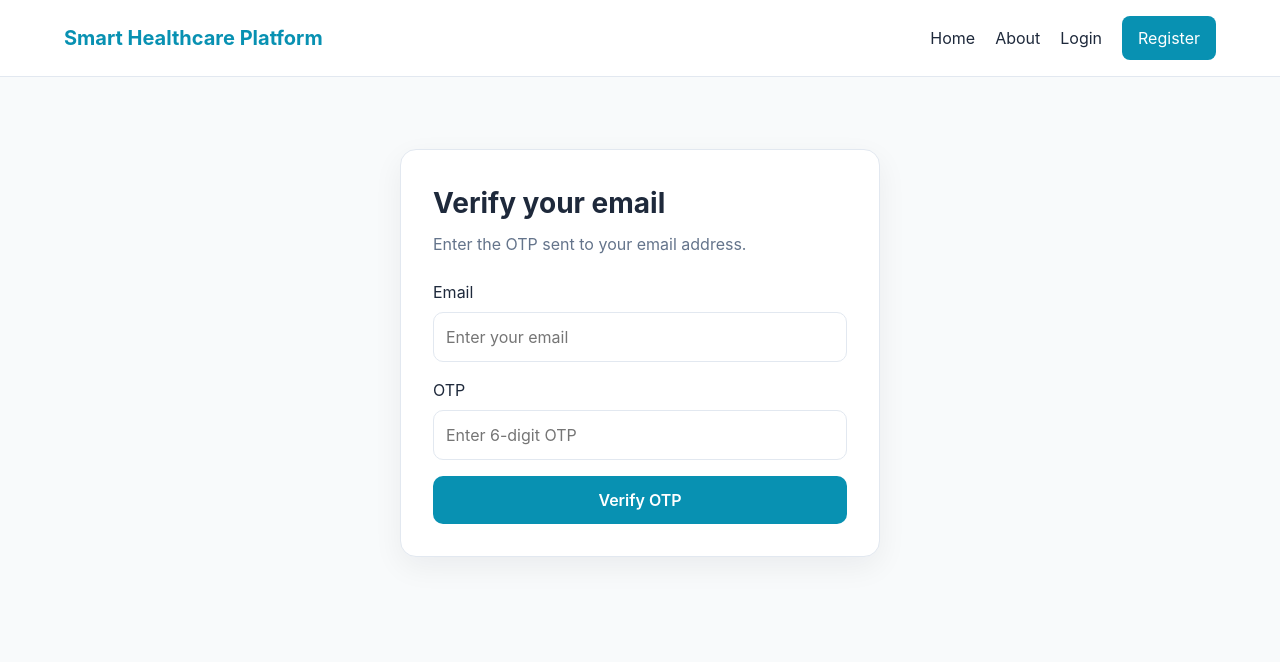
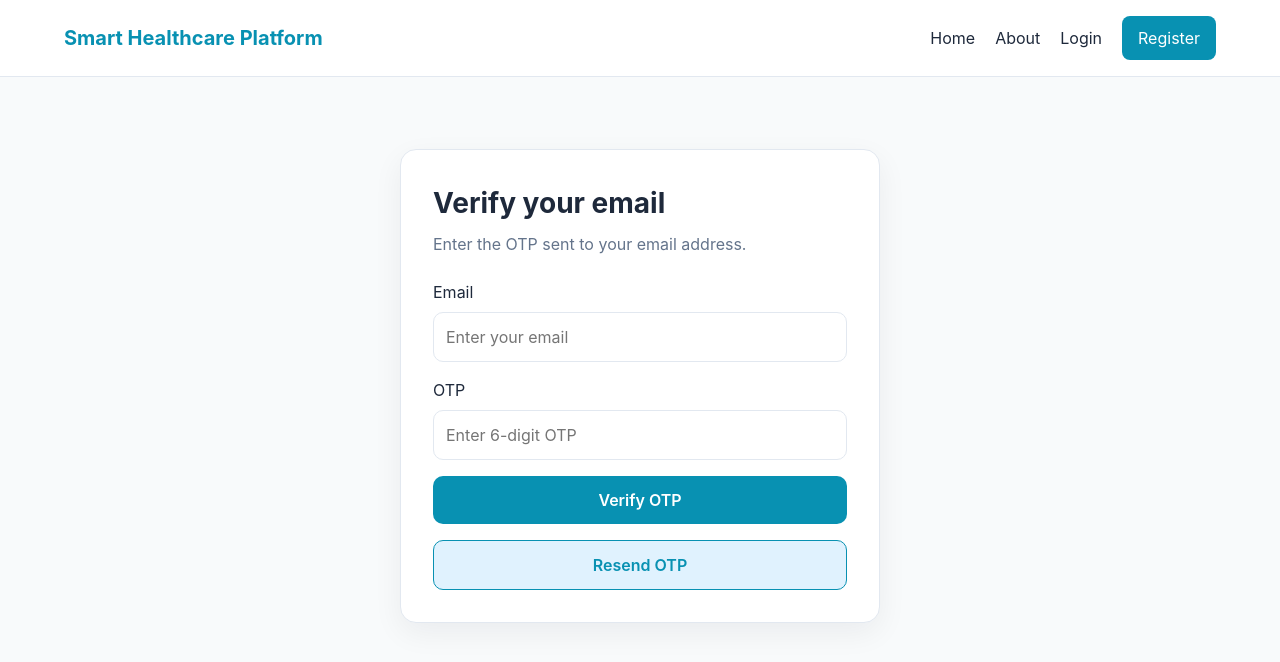
Before and after one commit to Tharsi-Rangan/smart-healthcare-platform, a React app in the folder frontend/: page /verify-otp in a window 1280 px wide. Shown: the top 662 px of the page. Built offline with nearby package versions, Linux system fonts and the light colour scheme; the HTML template or start-up script is replaced by a standard one.

Commit message:
feat: connect auth pages to backend APIs

```diff
--- /dev/null
+++ b/frontend/src/features/auth/authStorage.js
@@ -0,0 +1,18 @@
+export const saveAuthData = ({ token, user }) => {
+  localStorage.setItem("token", token);
+  localStorage.setItem("user", JSON.stringify(user));
+};
+
+export const getToken = () => {
+  return localStorage.getItem("token");
+};
+
+export const getStoredUser = () => {
+  const user = localStorage.getItem("user");
+  return user ? JSON.parse(user) : null;
+};
+
+export const clearAuthData = () => {
+  localStorage.removeItem("token");
+  localStorage.removeItem("user");
+};
--- a/frontend/src/pages/public/ForgotPasswordPage.jsx
+++ b/frontend/src/pages/public/ForgotPasswordPage.jsx
@@ -1,16 +1,43 @@
+import { useState } from "react";
 import AuthCard from "../../components/auth/AuthCard";
+import { forgotPassword } from "../../services/authApi";
 
 function ForgotPasswordPage() {
+  const [email, setEmail] = useState("");
+  const [loading, setLoading] = useState(false);
+  const [errorMessage, setErrorMessage] = useState("");
+  const [successMessage, setSuccessMessage] = useState("");
+
+  const handleSubmit = async (event) => {
+    event.preventDefault();
+    setLoading(true);
+    setErrorMessage("");
+    setSuccessMessage("");
+
+    try {
+      const response = await forgotPassword({ email });
+      setSuccessMessage(response.message || "Password reset email sent successfully");
+    } catch (error) {
+      setErrorMessage(
+        error?.response?.data?.message || "Failed to send reset email"
+      );
+    } finally {
+      setLoading(false);
+    }
+  };
+
   return (
     <AuthCard
       title="Forgot password"
       subtitle="Enter your email to receive a password reset link."
     >
-      <form style={{ display: "grid", gap: "16px" }}>
+      <form onSubmit={handleSubmit} style={{ display: "grid", gap: "16px" }}>
         <div>
           <label style={{ display: "block", marginBottom: "8px" }}>Email</label>
           <input
             type="email"
+            value={email}
+            onChange={(event) => setEmail(event.target.value)}
             placeholder="Enter your email"
             style={{
               width: "100%",
@@ -22,8 +49,17 @@ function ForgotPasswordPage() {
           />
         </div>
 
+        {errorMessage && (
+          <div style={{ color: "#ef4444", fontSize: "14px" }}>{errorMessage}</div>
+        )}
+
+        {successMessage && (
+          <div style={{ color: "#10b981", fontSize: "14px" }}>{successMessage}</div>
+        )}
+
         <button
           type="submit"
+          disabled={loading}
           style={{
             backgroundColor: "#0891b2",
             color: "#ffffff",
@@ -34,7 +70,7 @@ function ForgotPasswordPage() {
             fontWeight: "600",
           }}
         >
-          Send Reset Email
+          {loading ? "Sending..." : "Send Reset Email"}
         </button>
       </form>
     </AuthCard>
--- a/frontend/src/pages/public/LoginPage.jsx
+++ b/frontend/src/pages/public/LoginPage.jsx
@@ -1,16 +1,64 @@
+import { useState } from "react";
+import { useNavigate } from "react-router-dom";
 import AuthCard from "../../components/auth/AuthCard";
+import { loginUser } from "../../services/authApi";
+import { saveAuthData } from "../../features/auth/authStorage";
 
 function LoginPage() {
+  const navigate = useNavigate();
+
+  const [formData, setFormData] = useState({
+    email: "",
+    password: "",
+  });
+  const [loading, setLoading] = useState(false);
+  const [errorMessage, setErrorMessage] = useState("");
+
+  const handleChange = (event) => {
+    setFormData((prev) => ({
+      ...prev,
+      [event.target.name]: event.target.value,
+    }));
+  };
+
+  const handleSubmit = async (event) => {
+    event.preventDefault();
+    setLoading(true);
+    setErrorMessage("");
+
+    try {
+      const response = await loginUser(formData);
+      const { token, user } = response.data;
+
+      saveAuthData({ token, user });
+
+      if (user.role === "patient") {
+        navigate("/patient/dashboard");
+      } else if (user.role === "doctor") {
+        navigate("/doctor/dashboard");
+      } else if (user.role === "admin") {
+        navigate("/admin/dashboard");
+      }
+    } catch (error) {
+      setErrorMessage(error?.response?.data?.message || "Login failed");
+    } finally {
+      setLoading(false);
+    }
+  };
+
   return (
     <AuthCard
       title="Welcome back"
       subtitle="Login to access your healthcare dashboard."
     >
-      <form style={{ display: "grid", gap: "16px" }}>
+      <form onSubmit={handleSubmit} style={{ display: "grid", gap: "16px" }}>
         <div>
           <label style={{ display: "block", marginBottom: "8px" }}>Email</label>
           <input
+            name="email"
             type="email"
+            value={formData.email}
+            onChange={handleChange}
             placeholder="Enter your email"
             style={{
               width: "100%",
@@ -25,7 +73,10 @@ function LoginPage() {
         <div>
           <label style={{ display: "block", marginBottom: "8px" }}>Password</label>
           <input
+            name="password"
             type="password"
+            value={formData.password}
+            onChange={handleChange}
             placeholder="Enter your password"
             style={{
               width: "100%",
@@ -37,8 +88,13 @@ function LoginPage() {
           />
         </div>
 
+        {errorMessage && (
+          <div style={{ color: "#ef4444", fontSize: "14px" }}>{errorMessage}</div>
+        )}
+
         <button
           type="submit"
+          disabled={loading}
           style={{
             backgroundColor: "#0891b2",
             color: "#ffffff",
@@ -49,7 +105,7 @@ function LoginPage() {
             fontWeight: "600",
           }}
         >
-          Login
+          {loading ? "Logging in..." : "Login"}
         </button>
       </form>
     </AuthCard>
--- a/frontend/src/pages/public/RegisterPage.jsx
+++ b/frontend/src/pages/public/RegisterPage.jsx
@@ -1,16 +1,75 @@
+import { useState } from "react";
+import { useNavigate } from "react-router-dom";
 import AuthCard from "../../components/auth/AuthCard";
+import { registerDoctor, registerPatient } from "../../services/authApi";
 
 function RegisterPage() {
+  const navigate = useNavigate();
+
+  const [formData, setFormData] = useState({
+    name: "",
+    email: "",
+    password: "",
+    role: "patient",
+  });
+  const [loading, setLoading] = useState(false);
+  const [errorMessage, setErrorMessage] = useState("");
+  const [successMessage, setSuccessMessage] = useState("");
+
+  const handleChange = (event) => {
+    setFormData((prev) => ({
+      ...prev,
+      [event.target.name]: event.target.value,
+    }));
+  };
+
+  const handleSubmit = async (event) => {
+    event.preventDefault();
+    setLoading(true);
+    setErrorMessage("");
+    setSuccessMessage("");
+
+    try {
+      const payload = {
+        name: formData.name,
+        email: formData.email,
+        password: formData.password,
+      };
+
+      const response =
+        formData.role === "doctor"
+          ? await registerDoctor(payload)
+          : await registerPatient(payload);
+
+      setSuccessMessage(response.message || "Registration successful");
+
+      setTimeout(() => {
+        navigate("/verify-otp", {
+          state: { email: formData.email },
+        });
+      }, 1200);
+    } catch (error) {
+      setErrorMessage(
+        error?.response?.data?.message || "Registration failed"
+      );
+    } finally {
+      setLoading(false);
+    }
+  };
+
   return (
     <AuthCard
       title="Create account"
       subtitle="Register as a patient or doctor to continue."
     >
-      <form style={{ display: "grid", gap: "16px" }}>
+      <form onSubmit={handleSubmit} style={{ display: "grid", gap: "16px" }}>
         <div>
           <label style={{ display: "block", marginBottom: "8px" }}>Full Name</label>
           <input
+            name="name"
             type="text"
+            value={formData.name}
+            onChange={handleChange}
             placeholder="Enter your full name"
             style={{
               width: "100%",
@@ -25,7 +84,10 @@ function RegisterPage() {
         <div>
           <label style={{ display: "block", marginBottom: "8px" }}>Email</label>
           <input
+            name="email"
             type="email"
+            value={formData.email}
+            onChange={handleChange}
             placeholder="Enter your email"
             style={{
               width: "100%",
@@ -40,7 +102,10 @@ function RegisterPage() {
         <div>
           <label style={{ display: "block", marginBottom: "8px" }}>Password</label>
           <input
+            name="password"
             type="password"
+            value={formData.password}
+            onChange={handleChange}
             placeholder="Create a password"
             style={{
               width: "100%",
@@ -55,6 +120,9 @@ function RegisterPage() {
         <div>
           <label style={{ display: "block", marginBottom: "8px" }}>Role</label>
           <select
+            name="role"
+            value={formData.role}
+            onChange={handleChange}
             style={{
               width: "100%",
               padding: "12px",
@@ -68,8 +136,17 @@ function RegisterPage() {
           </select>
         </div>
 
+        {errorMessage && (
+          <div style={{ color: "#ef4444", fontSize: "14px" }}>{errorMessage}</div>
+        )}
+
+        {successMessage && (
+          <div style={{ color: "#10b981", fontSize: "14px" }}>{successMessage}</div>
+        )}
+
         <button
           type="submit"
+          disabled={loading}
           style={{
             backgroundColor: "#0891b2",
             color: "#ffffff",
@@ -80,7 +157,7 @@ function RegisterPage() {
             fontWeight: "600",
           }}
         >
-          Register
+          {loading ? "Registering..." : "Register"}
         </button>
       </form>
     </AuthCard>
--- a/frontend/src/pages/public/ResetPasswordPage.jsx
+++ b/frontend/src/pages/public/ResetPasswordPage.jsx
@@ -1,18 +1,59 @@
+import { useState } from "react";
+import { useSearchParams, useNavigate } from "react-router-dom";
 import AuthCard from "../../components/auth/AuthCard";
+import { resetPassword } from "../../services/authApi";
 
 function ResetPasswordPage() {
+  const [searchParams] = useSearchParams();
+  const navigate = useNavigate();
+
+  const token = searchParams.get("token") || "";
+
+  const [newPassword, setNewPassword] = useState("");
+  const [loading, setLoading] = useState(false);
+  const [errorMessage, setErrorMessage] = useState("");
+  const [successMessage, setSuccessMessage] = useState("");
+
+  const handleSubmit = async (event) => {
+    event.preventDefault();
+    setLoading(true);
+    setErrorMessage("");
+    setSuccessMessage("");
+
+    try {
+      const response = await resetPassword({
+        token,
+        newPassword,
+      });
+
+      setSuccessMessage(response.message || "Password reset successfully");
+
+      setTimeout(() => {
+        navigate("/login");
+      }, 1200);
+    } catch (error) {
+      setErrorMessage(
+        error?.response?.data?.message || "Password reset failed"
+      );
+    } finally {
+      setLoading(false);
+    }
+  };
+
   return (
     <AuthCard
       title="Reset password"
       subtitle="Enter your new password to complete the reset process."
     >
-      <form style={{ display: "grid", gap: "16px" }}>
+      <form onSubmit={handleSubmit} style={{ display: "grid", gap: "16px" }}>
         <div>
           <label style={{ display: "block", marginBottom: "8px" }}>
             New Password
           </label>
           <input
             type="password"
+            value={newPassword}
+            onChange={(event) => setNewPassword(event.target.value)}
             placeholder="Enter your new password"
             style={{
               width: "100%",
@@ -24,8 +65,17 @@ function ResetPasswordPage() {
           />
         </div>
 
+        {errorMessage && (
+          <div style={{ color: "#ef4444", fontSize: "14px" }}>{errorMessage}</div>
+        )}
+
+        {successMessage && (
+          <div style={{ color: "#10b981", fontSize: "14px" }}>{successMessage}</div>
+        )}
+
         <button
           type="submit"
+          disabled={loading}
           style={{
             backgroundColor: "#0891b2",
             color: "#ffffff",
@@ -36,7 +86,7 @@ function ResetPasswordPage() {
             fontWeight: "600",
           }}
         >
-          Reset Password
+          {loading ? "Resetting..." : "Reset Password"}
         </button>
       </form>
     </AuthCard>
--- a/frontend/src/pages/public/VerifyOtpPage.jsx
+++ b/frontend/src/pages/public/VerifyOtpPage.jsx
@@ -1,16 +1,70 @@
+import { useState } from "react";
+import { useLocation, useNavigate } from "react-router-dom";
 import AuthCard from "../../components/auth/AuthCard";
+import { resendEmailOtp, verifyEmailOtp } from "../../services/authApi";
 
 function VerifyOtpPage() {
+  const location = useLocation();
+  const navigate = useNavigate();
+
+  const [email, setEmail] = useState(location.state?.email || "");
+  const [otp, setOtp] = useState("");
+  const [loading, setLoading] = useState(false);
+  const [resending, setResending] = useState(false);
+  const [errorMessage, setErrorMessage] = useState("");
+  const [successMessage, setSuccessMessage] = useState("");
+
+  const handleSubmit = async (event) => {
+    event.preventDefault();
+    setLoading(true);
+    setErrorMessage("");
+    setSuccessMessage("");
+
+    try {
+      const response = await verifyEmailOtp({ email, otp });
+      setSuccessMessage(response.message || "Email verified successfully");
+
+      setTimeout(() => {
+        navigate("/login");
+      }, 1200);
+    } catch (error) {
+      setErrorMessage(
+        error?.response?.data?.message || "OTP verification failed"
+      );
+    } finally {
+      setLoading(false);
+    }
+  };
+
+  const handleResendOtp = async () => {
+    setResending(true);
+    setErrorMessage("");
+    setSuccessMessage("");
+
+    try {
+      const response = await resendEmailOtp({ email });
+      setSuccessMessage(response.message || "OTP resent successfully");
+    } catch (error) {
+      setErrorMessage(
+        error?.response?.data?.message || "Failed to resend OTP"
+      );
+    } finally {
+      setResending(false);
+    }
+  };
+
   return (
     <AuthCard
       title="Verify your email"
       subtitle="Enter the OTP sent to your email address."
     >
-      <form style={{ display: "grid", gap: "16px" }}>
+      <form onSubmit={handleSubmit} style={{ display: "grid", gap: "16px" }}>
         <div>
           <label style={{ display: "block", marginBottom: "8px" }}>Email</label>
           <input
             type="email"
+            value={email}
+            onChange={(event) => setEmail(event.target.value)}
             placeholder="Enter your email"
             style={{
               width: "100%",
@@ -26,6 +80,8 @@ function VerifyOtpPage() {
           <label style={{ display: "block", marginBottom: "8px" }}>OTP</label>
           <input
             type="text"
+            value={otp}
+            onChange={(event) => setOtp(event.target.value)}
             placeholder="Enter 6-digit OTP"
             style={{
               width: "100%",
@@ -37,8 +93,17 @@ function VerifyOtpPage() {
           />
         </div>
 
+        {errorMessage && (
+          <div style={{ color: "#ef4444", fontSize: "14px" }}>{errorMessage}</div>
+        )}
+
+        {successMessage && (
+          <div style={{ color: "#10b981", fontSize: "14px" }}>{successMessage}</div>
+        )}
+
         <button
           type="submit"
+          disabled={loading}
           style={{
             backgroundColor: "#0891b2",
             color: "#ffffff",
@@ -49,7 +114,24 @@ function VerifyOtpPage() {
             fontWeight: "600",
           }}
         >
-          Verify OTP
+          {loading ? "Verifying..." : "Verify OTP"}
+        </button>
+
+        <button
+          type="button"
+          onClick={handleResendOtp}
+          disabled={resending}
+          style={{
+            backgroundColor: "#e0f2fe",
+            color: "#0891b2",
+            border: "1px solid #0891b2",
+            padding: "12px",
+            borderRadius: "10px",
+            cursor: "pointer",
+            fontWeight: "600",
+          }}
+        >
+          {resending ? "Resending..." : "Resend OTP"}
         </button>
       </form>
     </AuthCard>
```
